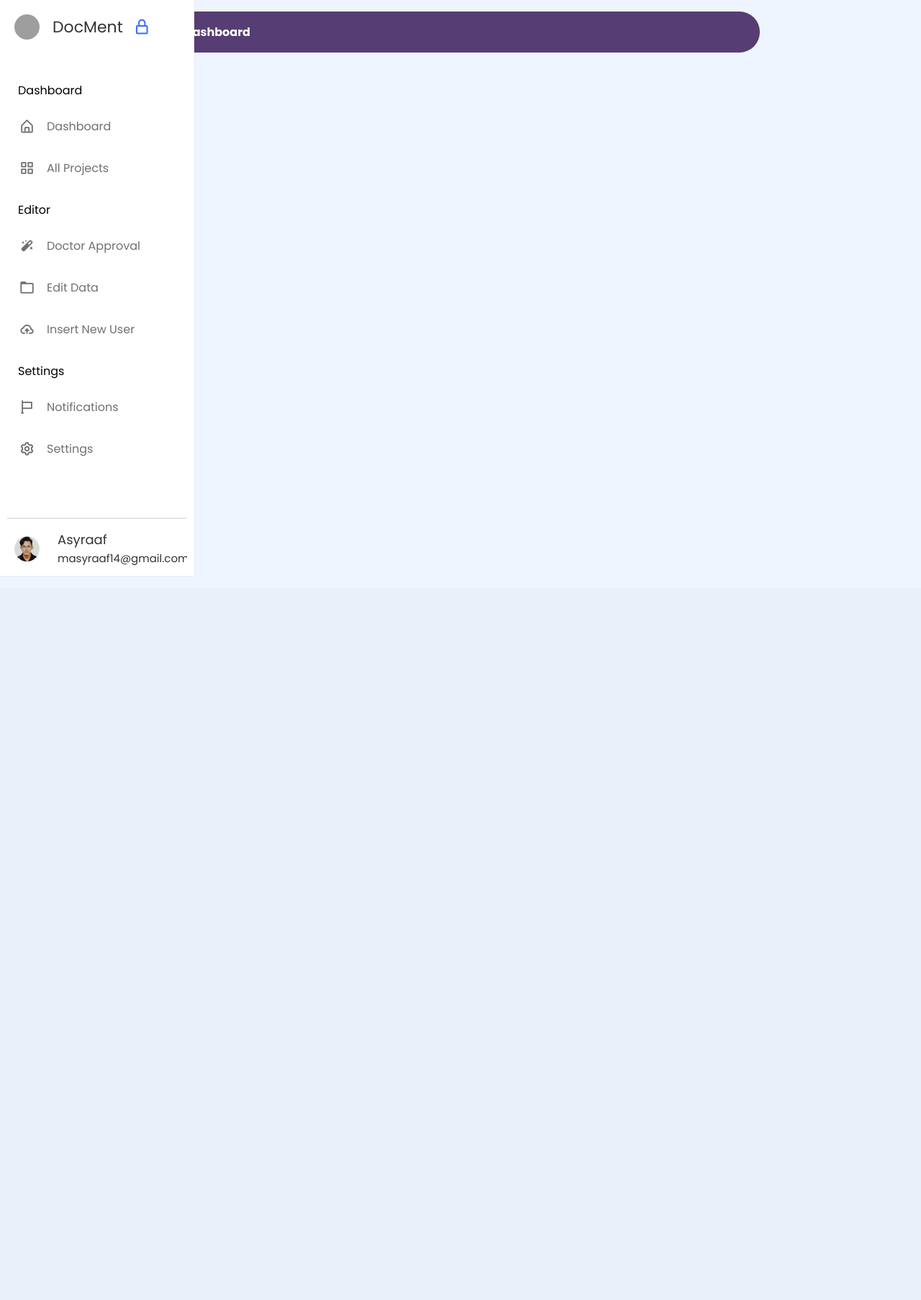
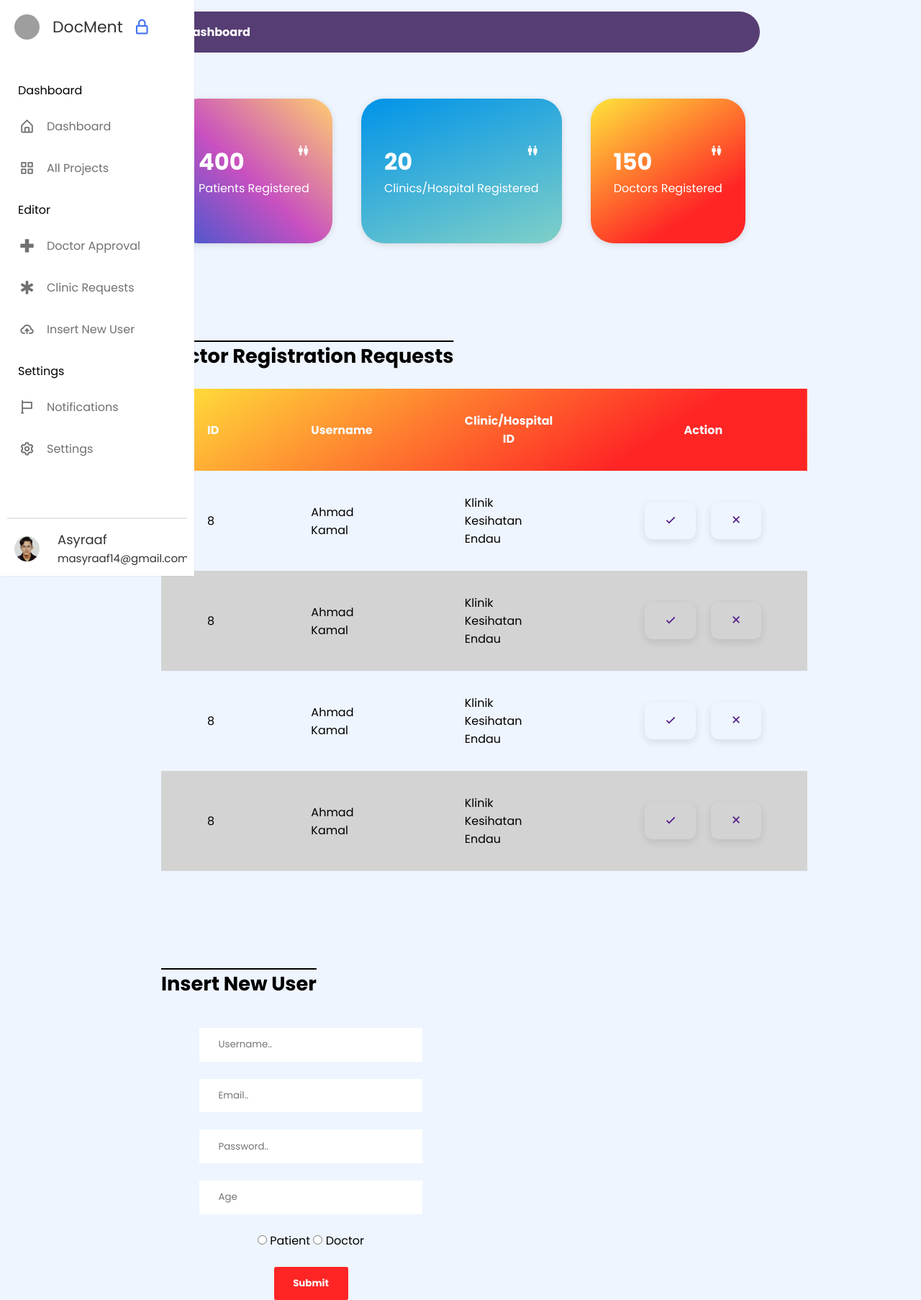
Before and after one commit to muhamadnurasyraaf/DocMent, a PHP site: page /admindashboard.html in a window 1280 px wide. Shown: the whole page at 72% size. Before the commit the page ends 800 px from the top, so only its background shows below. Run offline with PHP 8.4, Linux system fonts and the light colour scheme; grey boxes are pictures that could not be loaded.

Commit message:
almost finish dashboard designing

```diff
--- a/admindashboard.html
+++ b/admindashboard.html
@@ -51,14 +51,14 @@
             </div>
             <li class="item">
               <a href="#" class="link flex">
-                <i class="bx bxs-magic-wand"></i>
+                <i class='bx bx-plus-medical' ></i>
                 <span>Doctor Approval</span>
               </a>
             </li>
             <li class="item">
               <a href="#" class="link flex">
-                <i class="bx bx-folder"></i>
-                <span>Edit Data</span>
+                <i class='bx bx-health' ></i>
+                <span>Clinic Requests</span>
               </a>
             </li>
             <li class="item">
@@ -104,7 +104,102 @@
         <p>Dashboard</p>
     </div>
 
+    <div id="stats">
+      <div class="p-stats patient">
+        <div class="types">
+          <p class="count">400</p>
+          <i class='bx bx-male-female'></i>
+        </div>
+        <div>
+          Patients Registered
+        </div>
+      </div>
+      <div class="p-stats clinic">
+        <div class="types">
+          <p class="count">20</p>
+          <i class='bx bx-male-female'></i>
+        </div>
+        <div>
+          Clinics/Hospital Registered
+        </div>
+      </div>
+      <div class="p-stats doctor">
+        <div class="types">
+          <p class="count">150</p>
+          <i class='bx bx-male-female'></i>
+        </div>
+        <div>
+          Doctors Registered
+        </div>
+      </div>
+    </div>
 
+    <p class="docReg">Doctor Registration Requests</p>
+    <table class="docApp">
+      <tr class="head">
+        <th>ID</th>
+        <th>Username</th>
+        <th>Clinic/Hospital ID</th>
+        <th>Action</th>
+      </tr>
+      <tr>
+        <td>8</td>
+        <td>Ahmad Kamal</td>
+        <td>Klinik Kesihatan Endau</td>
+        <td>
+          <div class="action">
+            <a href=""><i class='bx bx-check' ></i></a>
+            <a href=""><i class='bx bx-x' ></i></a>
+          </div>
+        </td>
+      </tr>
+      <tr>
+        <td>8</td>
+        <td>Ahmad Kamal</td>
+        <td>Klinik Kesihatan Endau</td>
+        <td>
+          <div class="action">
+            <a href=""><i class='bx bx-check' ></i></a>
+            <a href=""><i class='bx bx-x' ></i></a>
+          </div>
+        </td>
+      </tr>
+      <tr>
+        <td>8</td>
+        <td>Ahmad Kamal</td>
+        <td>Klinik Kesihatan Endau</td>
+        <td>
+          <div class="action">
+            <a href=""><i class='bx bx-check' ></i></a>
+            <a href=""><i class='bx bx-x' ></i></a>
+          </div>
+        </td>
+      </tr>
+      <tr>
+        <td>8</td>
+        <td>Ahmad Kamal</td>
+        <td>Klinik Kesihatan Endau</td>
+        <td>
+          <div class="action">
+            <a href=""><i class='bx bx-check' ></i></a>
+            <a href=""><i class='bx bx-x' ></i></a>
+          </div>
+        </td>
+      </tr>
+    </table>
+
+    <p class="docReg">Insert New User</p>
+    <form action="" method="post">
+      <input type="text" name="username" placeholder="Username.." autocomplete="off">
+      <input type="email" name="email" placeholder="Email.." autocomplete="off">
+      <input type="text" name="password" placeholder="Password.." autocomplete="off">
+      <input type="number" name="age" placeholder="Age" autocomplete="off">
+      <div class="radio">
+        <label for=""><input type="radio" name="type" value="patient"> Patient</label>
+        <label for=""><input type="radio" name="type" value="doctor"> Doctor</label>
+      </div>
+      <input type="submit" value="Submit" class="submit-btn">
+    </form>
 
   </body>
 </html>
--- a/css/admindashboard.css
+++ b/css/admindashboard.css
@@ -228,3 +228,96 @@ body:not(.sidebar){
     padding: 1em 2em;
     border-radius: 2em;
 }
+#stats{
+  margin-top: 4em;
+  display: flex;
+  justify-content: space-around;
+}
+.types{
+  display: flex;
+  justify-content: space-between;
+}
+.count{
+  font-weight: bold;
+  font-size: 2rem;
+}
+.p-stats{
+  padding: 4em 2em;
+  box-shadow: rgba(99, 99, 99, 0.2) 0px 2px 8px 0px;
+  border-radius: 2em;
+}
+.patient{
+  color: white;
+  background-color: #4158D0;
+  background-image: linear-gradient(43deg, #4158D0 0%, #C850C0 46%, #FFCC70 100%);
+}
+.clinic{
+  color: white;
+  background-color: #0093E9;
+  background-image: linear-gradient(160deg, #0093E9 0%, #80D0C7 100%);
+}
+.doctor{
+  color: white;
+  background-color: #FFE53B;
+  background-image: linear-gradient(147deg, #FFE53B 0%, #FF2525 74%);
+}
+.docReg{
+  margin-top: 5em;
+  font-weight: bold;
+  font-size: 1.7rem;
+  text-decoration: overline;
+}
+.docApp{
+  margin-top: 1.5em;
+  border-collapse: collapse;
+  border-spacing: 0;
+  border-radius: 4em;
+}
+.head{
+  color: #fafafa;
+  background-color: #FFE53B;
+  background-image: linear-gradient(147deg, #FFE53B 0%, #FF2525 74%);
+}
+th,td{
+  padding:2em 4em;
+}
+tr:nth-child(odd){
+  background-color: #d3d3d3;
+}
+.action{
+  display: flex;
+  justify-content: space-around;
+  gap: 1em;
+  font-size: 1.3em;
+
+}
+.action a{
+  box-shadow: rgba(0, 0, 0, 0.1) 0px 4px 12px;
+  padding: 0.5em 1.2em;
+  border-radius: 0.5em;
+}
+form{
+  margin-top: 2.5em;
+  display: flex;
+  flex-direction: column;
+  gap: 1.5em;
+  width: 50%;
+  align-items: center;
+}
+form input:not(.submit-btn){
+  padding: 1em 2em;
+  border: 0.5em;
+}
+.submit-btn{
+  font-weight: bold;
+  border: none;
+  padding: 1em 2em;
+  border-radius: 0.2em;
+  background-color: #FF2525;
+  color: white;
+  transition: all 0.4s ease;
+  cursor: pointer;
+}
+.submit-btn:hover{
+  opacity: 0.4;
+}
```
